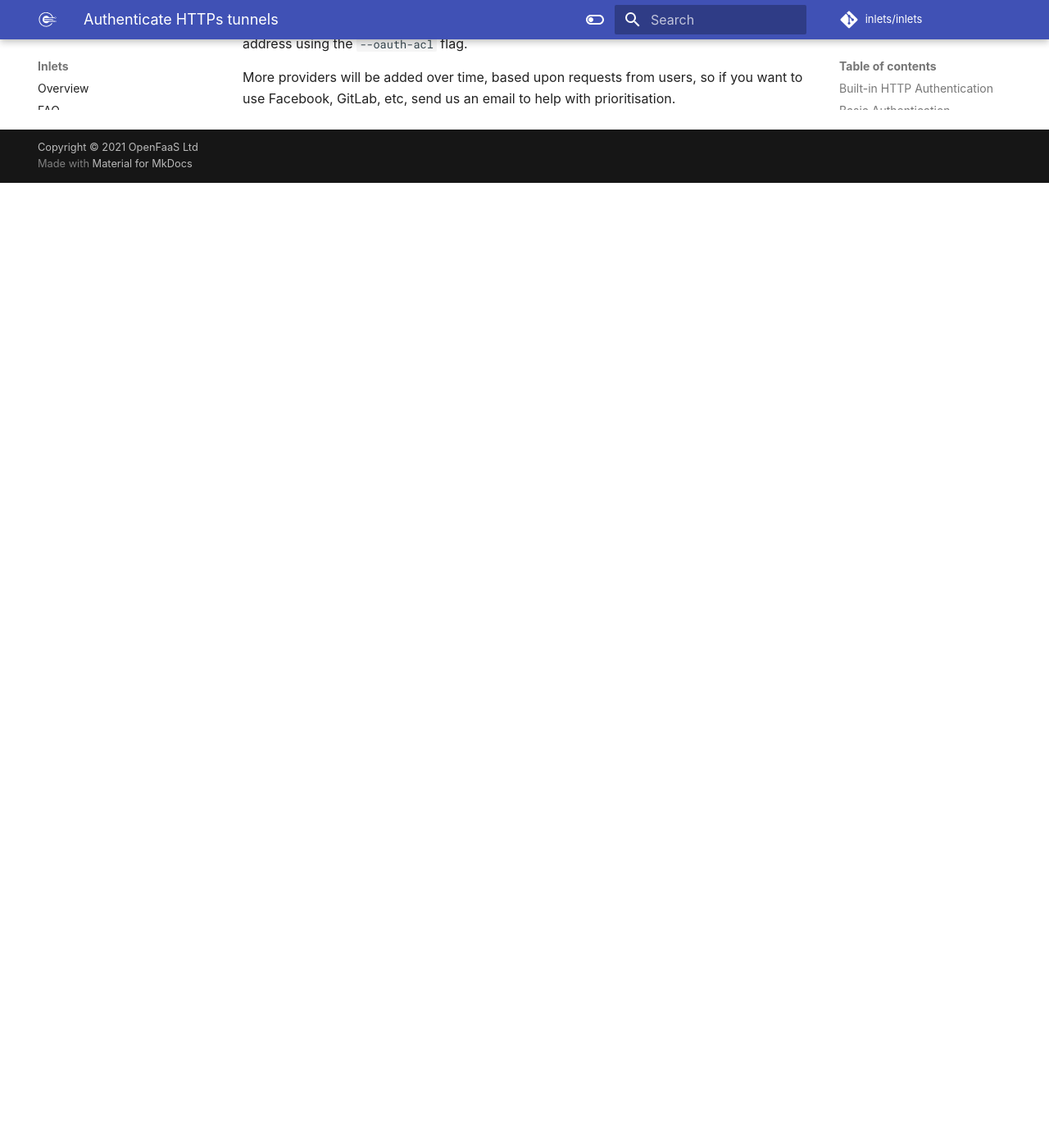
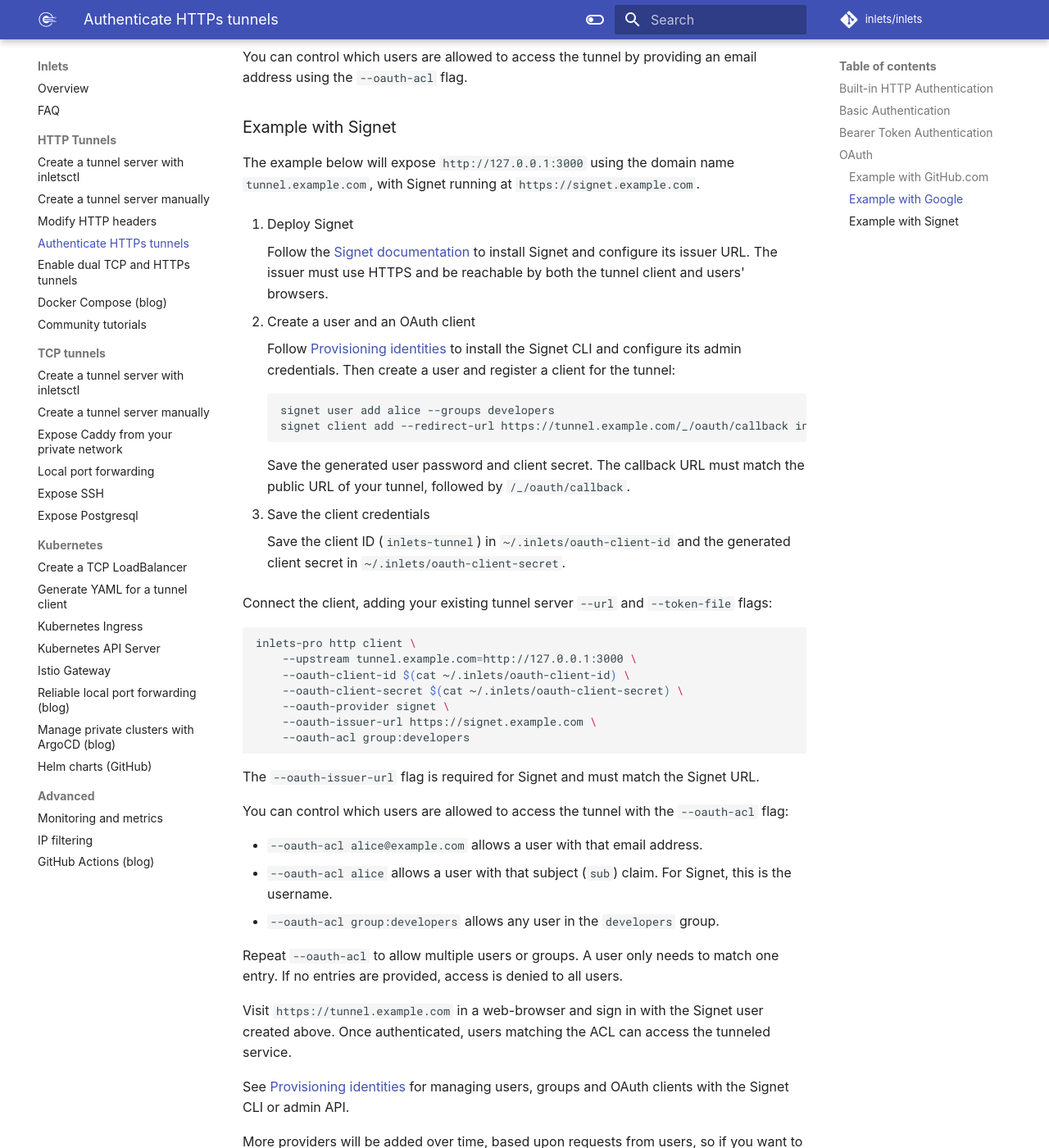
Before and after one commit to inlets/docs.inlets.dev, an MkDocs documentation site: the page built from docs/tutorial/http-authentication.md, in a window 1280 px wide and 1400 px high, scrolled down 4849 px. Shown: the whole window at 82% size. Built offline with MkDocs 1.6.1 and Material for MkDocs 9.7.7, drawn with Linux system fonts in a browser that asks for light colours; some web fonts are replaced; before the commit the page ends 5072 px from its top, so only the background shows below that; some of the changed text lies outside the part shown.

Commit message:
Document Signet OAuth for HTTP tunnels
Add a Signet example covering user and client setup, issuer configuration,
and access rules for users and groups. Link to the Signet documentation
for installation and identity management.

Signed-off-by: Han Verstraete (OpenFaaS Ltd) <han@openfaas.com>

````diff
--- a/docs/tutorial/http-authentication.md
+++ b/docs/tutorial/http-authentication.md
@@ -73,6 +73,8 @@
 * You can define access for multiple users using usernames or email addresses
 * Avoid managing credentials in your application
 * Use an existing well-known provider for authentication such as GitHub
+
+Supported providers are GitHub, Google and Signet.
 
 The OAuth 2.0 flow requires a web-browser, so if you anticipate mixed use, then you can combine it with Bearer Token Authentication, for headless clients.
 
@@ -158,4 +160,53 @@
 
 You can control which users are allowed to access the tunnel by providing an email address using the `--oauth-acl` flag.
 
+### Example with Signet
+
+The example below will expose `http://127.0.0.1:3000` using the domain name `tunnel.example.com`, with Signet running at `https://signet.example.com`.
+
+1. Deploy Signet
+
+    Follow the [Signet documentation](https://docs.openfaas.com/signet/overview/) to install Signet and configure its issuer URL. The issuer must use HTTPS and be reachable by both the tunnel client and users' browsers.
+
+2. Create a user and an OAuth client
+
+    Follow [Provisioning identities](https://docs.openfaas.com/signet/overview/#provisioning-identities) to install the Signet CLI and configure its admin credentials. Then create a user and register a client for the tunnel:
+
+    ```bash
+    signet user add alice --groups developers
+    signet client add --redirect-url https://tunnel.example.com/_/oauth/callback inlets-tunnel
+    ```
+
+    Save the generated user password and client secret. The callback URL must match the public URL of your tunnel, followed by `/_/oauth/callback`.
+
+3. Save the client credentials
+
+    Save the client ID (`inlets-tunnel`) in `~/.inlets/oauth-client-id` and the generated client secret in `~/.inlets/oauth-client-secret`.
+
+Connect the client, adding your existing tunnel server `--url` and `--token-file` flags:
+
+```bash
+inlets-pro http client \
+    --upstream tunnel.example.com=http://127.0.0.1:3000 \
+    --oauth-client-id $(cat ~/.inlets/oauth-client-id) \
+    --oauth-client-secret $(cat ~/.inlets/oauth-client-secret) \
+    --oauth-provider signet \
+    --oauth-issuer-url https://signet.example.com \
+    --oauth-acl group:developers
+```
+
+The `--oauth-issuer-url` flag is required for Signet and must match the Signet URL.
+
+You can control which users are allowed to access the tunnel with the `--oauth-acl` flag:
+
+* `--oauth-acl alice@example.com` allows a user with that email address.
+* `--oauth-acl alice` allows a user with that subject (`sub`) claim. For Signet, this is the username.
+* `--oauth-acl group:developers` allows any user in the `developers` group.
+
+Repeat `--oauth-acl` to allow multiple users or groups. A user only needs to match one entry. If no entries are provided, access is denied to all users.
+
+Visit `https://tunnel.example.com` in a web-browser and sign in with the Signet user created above. Once authenticated, users matching the ACL can access the tunneled service.
+
+See [Provisioning identities](https://docs.openfaas.com/signet/overview/#provisioning-identities) for managing users, groups and OAuth clients with the Signet CLI or admin API.
+
 More providers will be added over time, based upon requests from users, so if you want to use Facebook, GitLab, etc, send us an email to help with prioritisation.
````
